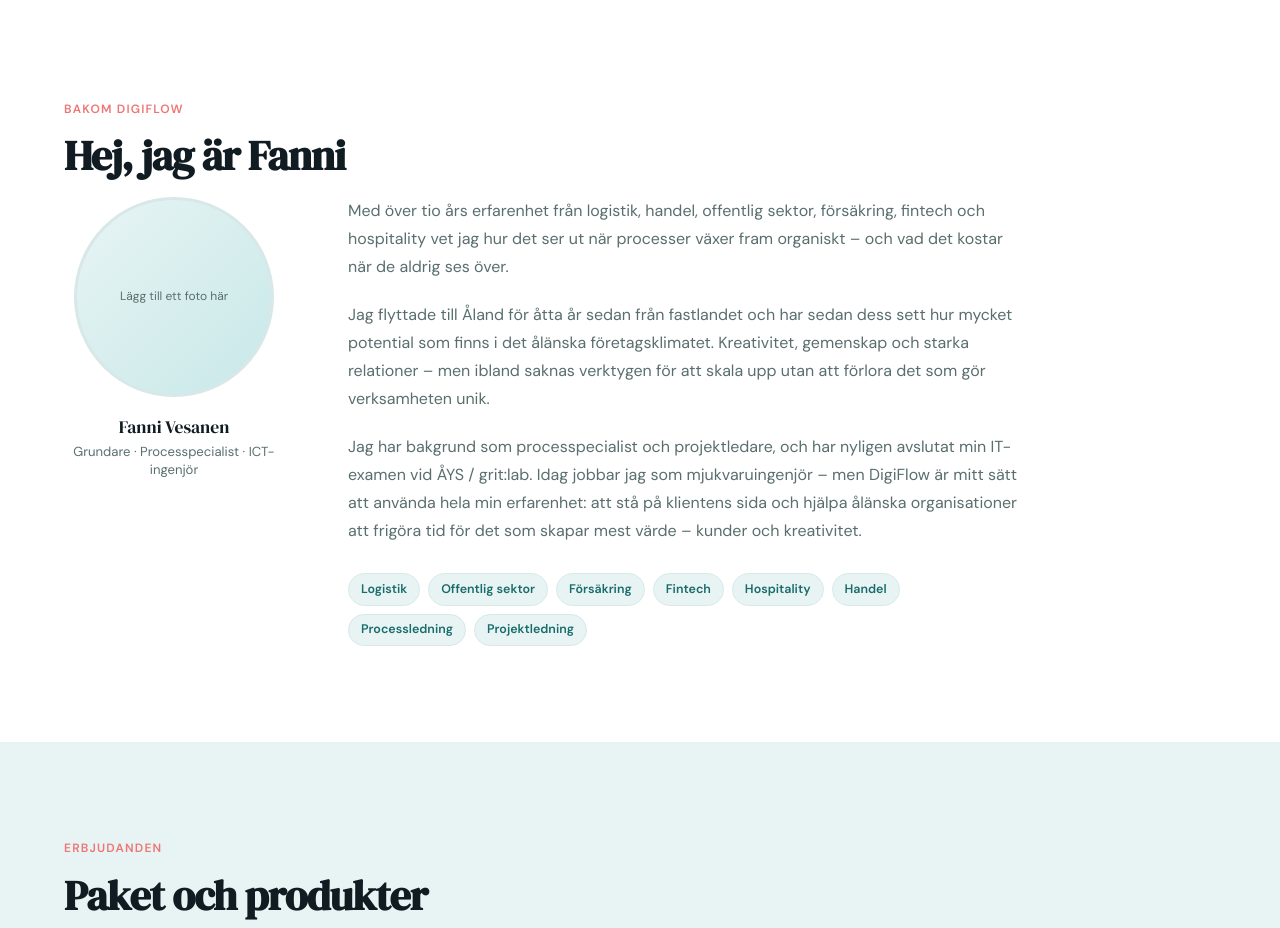
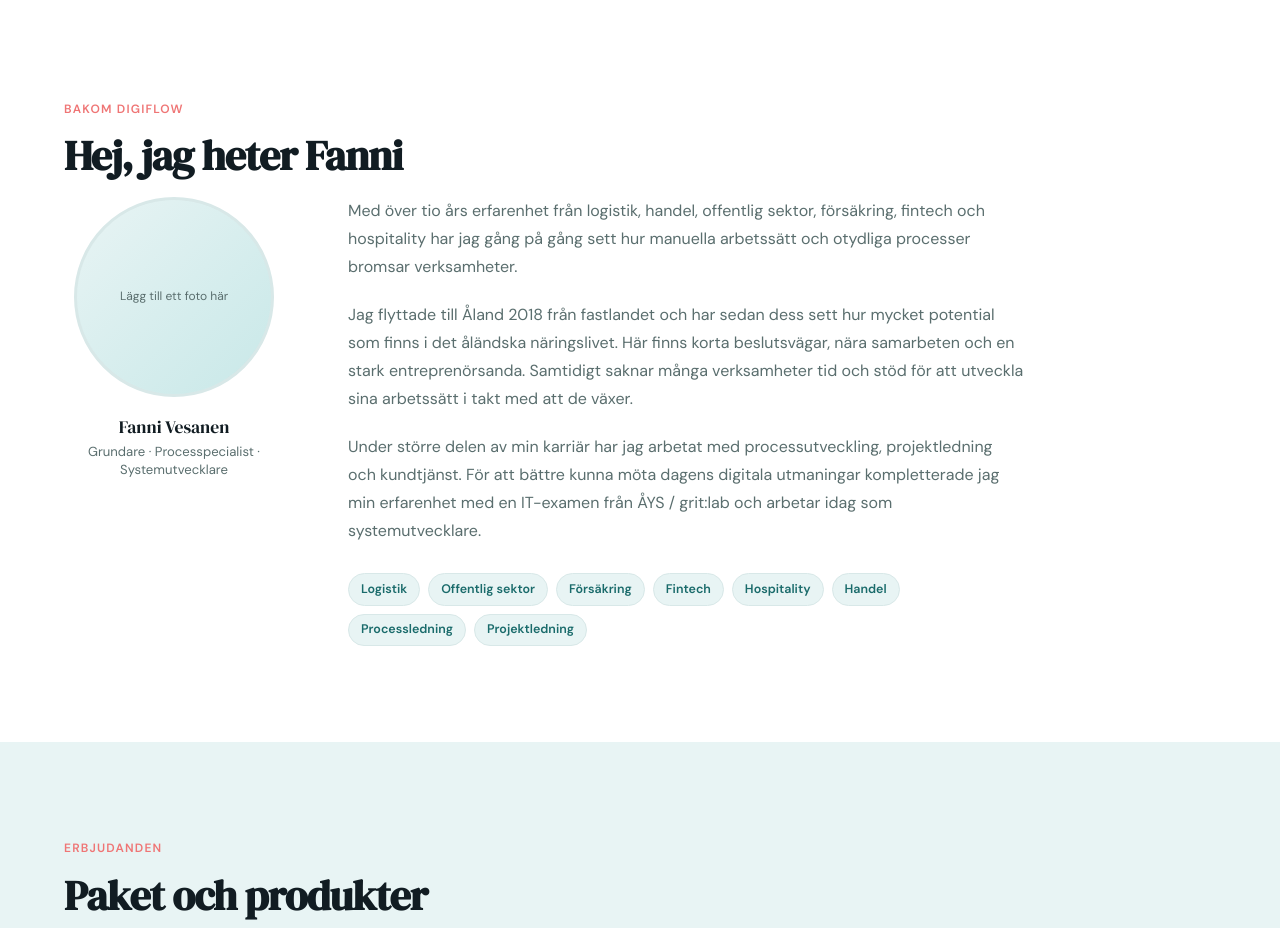
Before and after one commit to fannielf/digiflow, a plain HTML site: page index.html in a window 1280 px wide. Shown: the part 1600-2528 px from the top of the page. Drawn offline with Linux system fonts and the light colour scheme.

Commit message:
Update index.html

```diff
--- a/index.html
+++ b/index.html
@@ -733,12 +733,12 @@
         s3_l2: 'Leverantörsutvärdering',
         s3_l3: 'Projektledning på köparsidan',
         about_label:  'Bakom DigiFlow',
-        about_title:  'Hej, jag är Fanni',
+        about_title:  'Hej, jag heter Fanni',
         about_photo_placeholder: 'Lägg till\nett foto här',
-        about_role:   'Grundare · Processpecialist · ICT-ingenjör',
-        about_p1:     'Med över tio års erfarenhet från logistik, handel, offentlig sektor, försäkring, fintech och hospitality vet jag hur det ser ut när processer växer fram organiskt – och vad det kostar när de aldrig ses över.',
-        about_p2:     'Jag flyttade till Åland för åtta år sedan från fastlandet och har sedan dess sett hur mycket potential som finns i det ålänska företagsklimatet. Kreativitet, gemenskap och starka relationer – men ibland saknas verktygen för att skala upp utan att förlora det som gör verksamheten unik.',
-        about_p3:     'Jag har bakgrund som processpecialist och projektledare, och har nyligen avslutat min IT-examen vid ÅYS / grit:lab. Idag jobbar jag som mjukvaruingenjör – men DigiFlow är mitt sätt att använda hela min erfarenhet: att stå på klientens sida och hjälpa ålänska organisationer att frigöra tid för det som skapar mest värde – kunder och kreativitet.',
+        about_role:   'Grundare · Processpecialist · Systemutvecklare',
+        about_p1:     'Med över tio års erfarenhet från logistik, handel, offentlig sektor, försäkring, fintech och hospitality har jag gång på gång sett hur manuella arbetssätt och otydliga processer bromsar verksamheter.',
+        about_p2:     'Jag flyttade till Åland 2018 från fastlandet och har sedan dess sett hur mycket potential som finns i det åländska näringslivet. Här finns korta beslutsvägar, nära samarbeten och en stark entreprenörsanda. Samtidigt saknar många verksamheter tid och stöd för att utveckla sina arbetssätt i takt med att de växer.',
+        about_p3:     'Under större delen av min karriär har jag arbetat med processutveckling, projektledning och kundtjänst. För att bättre kunna möta dagens digitala utmaningar kompletterade jag min erfarenhet med en IT-examen från ÅYS / grit:lab och arbetar idag som systemutvecklare.',
         tag_logistics:   'Logistik',
         tag_public:      'Offentlig sektor',
         tag_insurance:   'Försäkring',
@@ -791,7 +791,7 @@
         about_label:  'Behind DigiFlow',
         about_title:  'Hi, I\'m Fanni',
         about_photo_placeholder: 'Add a\nphoto here',
-        about_role:   'Founder · Process specialist · ICT engineer',
+        about_role:   'Founder · Process specialist · software engineer',
         about_p1:     'With over a decade of experience across logistics, commerce, public sector, insurance, fintech and hospitality, I know what it looks like when processes grow organically – and what it costs when they\'re never reviewed.',
         about_p2:     'I moved to Åland eight years ago from mainland Finland and have since seen the enormous potential in the local business community: creativity, closeness and strong relationships. What\'s sometimes missing are the tools to scale without losing what makes each organisation unique.',
         about_p3:     'My background is in process management and project leadership. I recently completed my ICT degree at ÅYS / grit:lab and now work as a software engineer – but DigiFlow is how I put my full experience to use. I stand on the client\'s side and help organisations free up time for what truly creates value: customers and creative work.',
```
